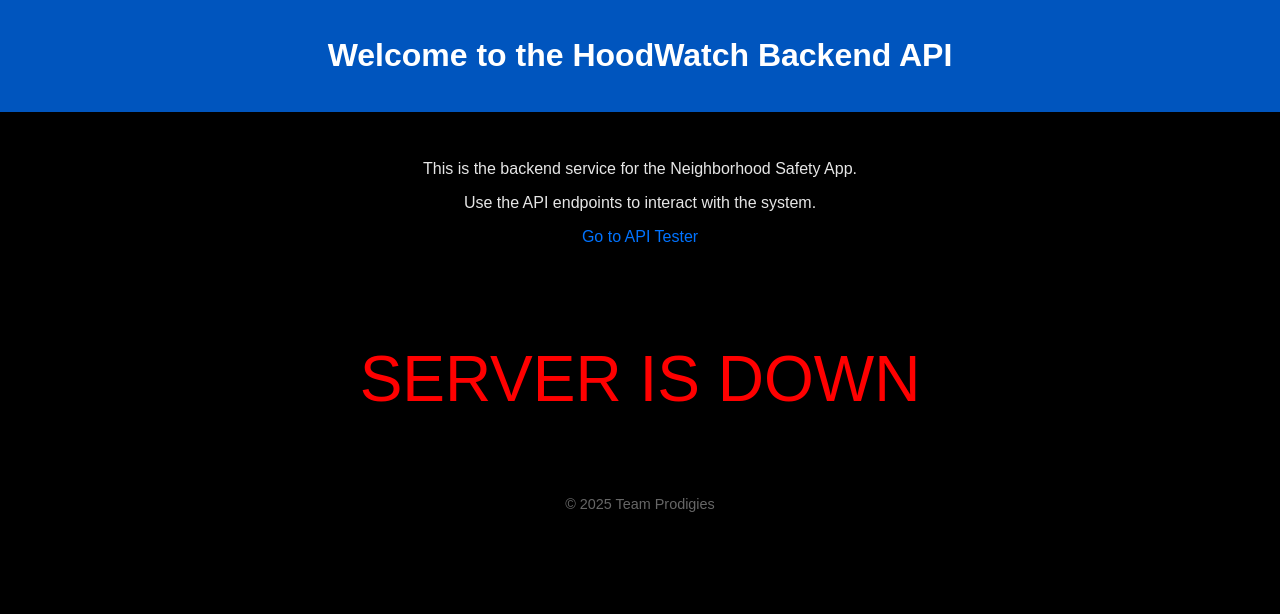
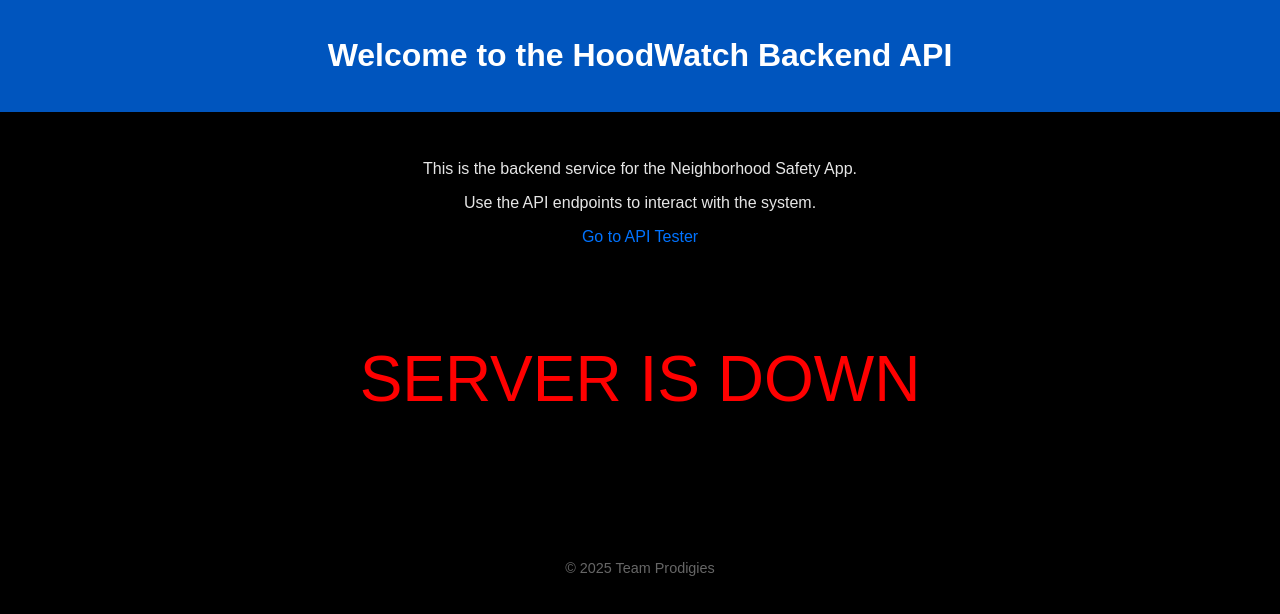
Before and after one commit to mrchow330/neighborhood-safety-backend, a website: page index.html in a window 1280 px wide. Drawn offline with Linux system fonts and the light colour scheme; no server answers.

Commit message:
Update index.html

```diff
--- a/index.html
+++ b/index.html
@@ -22,7 +22,7 @@
       padding: 2rem;
     }
     footer {
-      margin-top: 2rem;
+      margin-top: 6rem;
       font-size: 0.9rem;
       color: #666;
     }
```
